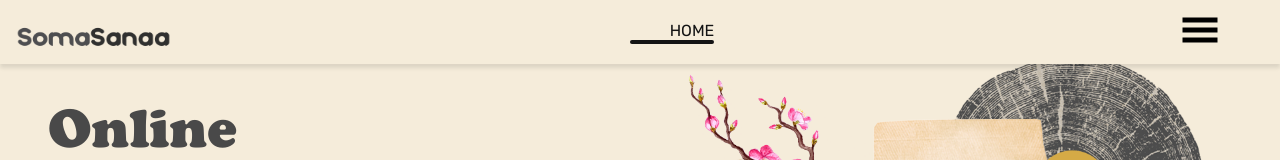
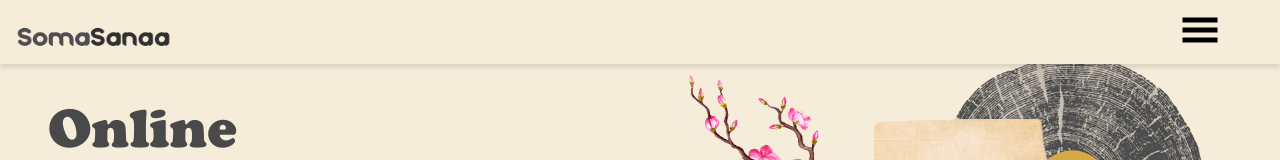
Before and after one commit to zidanegimiga/SomaSanaa, a Next.js app: page / in a window 1280 px wide. Shown: the top 160 px of the page. Built offline with nearby package versions, Linux system fonts and the light colour scheme.

Commit message:
fix: remove unapproved nav item

```diff
--- a/src/features/Home/Nav/Nav.tsx
+++ b/src/features/Home/Nav/Nav.tsx
@@ -33,10 +33,6 @@ const Nav = () => {
         <Link href="/" >
           <Image width={184} height={96} src="/logo.png" alt="logo"/>
         </Link>
-        <div className={style.navItemCenter}>
-          <p>HOME</p>
-          <div className={style.bottomLine}></div>
-        </div>
         <div className={style.menuBtn} onClick={handleClick}>
           <GiHamburgerMenu  className={style.hamburger} />
         </div>
```
